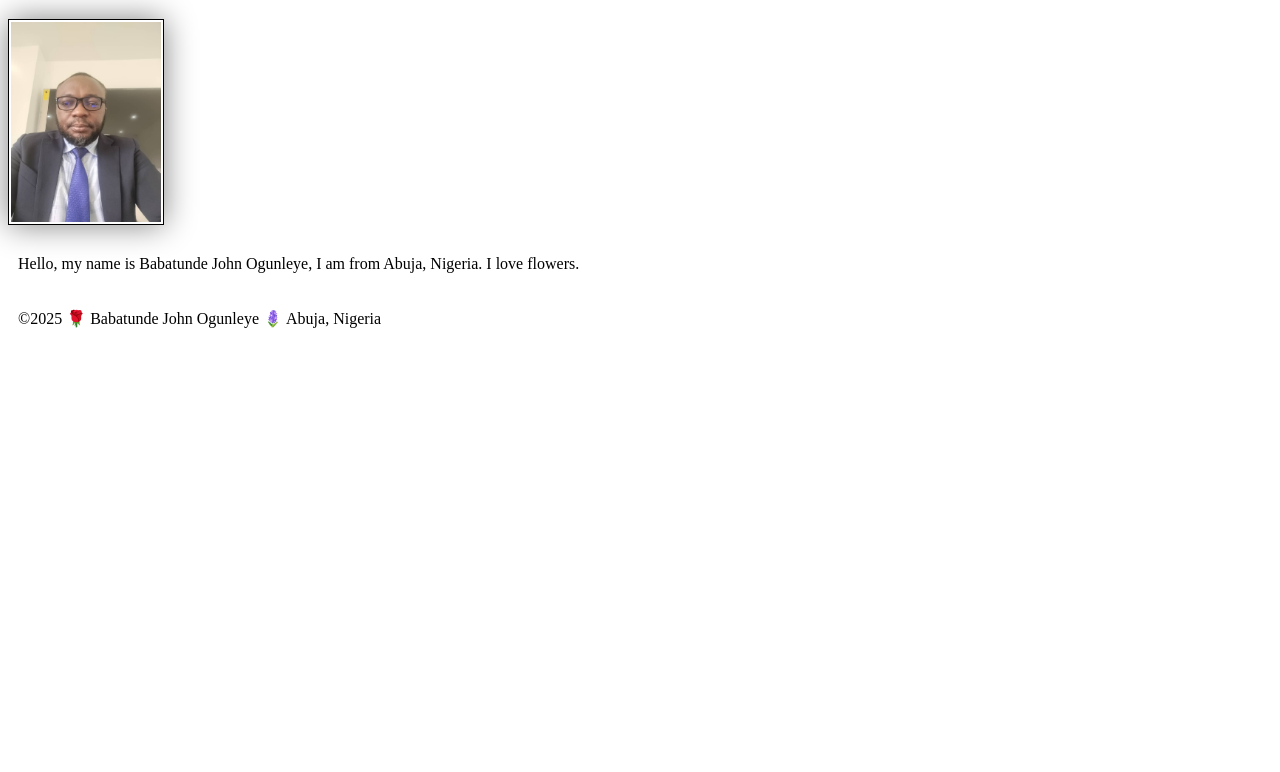
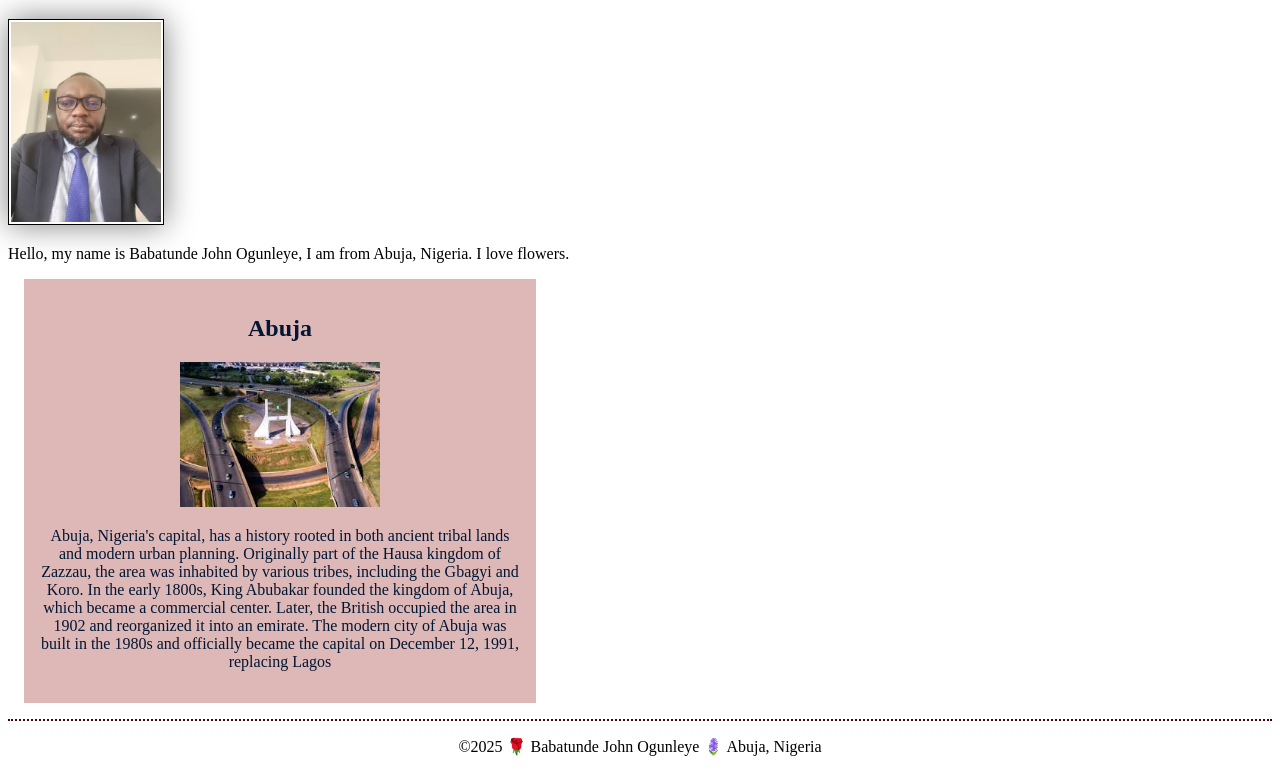
Before and after one commit to infoleye/wdd130, a plain HTML site: page index.html in a window 1280 px wide. Shown: the part 205-977 px from the top of the page. Before the commit the page ends 800 px from the top, so only its background shows below. Drawn offline with Linux system fonts and the light colour scheme.

Commit message:
Home Page Enhancement

```diff
--- a/index.html
+++ b/index.html
@@ -5,6 +5,8 @@
     <meta charset="utf-8">
     <meta name="viewport" content="width=device-width, initial-scale=1.0">
     <title>Babatunde John Ogunleye | WDD 130</title>
+    <meta name="description" content="Babatunde John Ogunleye. BYU-Idaho wdd130 course home page.">
+    <meta name="author" content="Babatunde John Ogunleye">
     <link rel="stylesheet" href="styles/styles.css">
 </head>
 
@@ -21,6 +23,15 @@
         <img src="images/profile.jpg" alt="Hello, my name is Babatunde John ogunleye" width="200">
         <p>Hello, my name is Babatunde John Ogunleye, I am from Abuja, Nigeria. I love flowers.</p>
     </main>
+    <aside>
+        <h2>Abuja</h2>
+        <img src="images/abuja.jpeg" alt="Abuja city gate" width="200">
+        <p>Abuja, Nigeria's capital, has a history rooted in both ancient tribal lands and modern urban planning.
+            Originally part of the Hausa kingdom of Zazzau, the area was inhabited by various tribes, including the
+            Gbagyi and Koro. In the early 1800s, King Abubakar founded the kingdom of Abuja, which became a commercial
+            center. Later, the British occupied the area in 1902 and reorganized it into an emirate. The modern city of
+            Abuja was built in the 1980s and officially became the capital on December 12, 1991, replacing Lagos</p>
+    </aside>
     <footer>
         <p> ©2025 🌹 Babatunde John Ogunleye 🪻 Abuja, Nigeria</p>
     </footer>
--- a/styles/styles.css
+++ b/styles/styles.css
@@ -1,3 +1,7 @@
+main {
+    max-width: 840px;
+}
+
 nav {
     background-color: darkblue;
     padding: 10px;
@@ -13,7 +17,7 @@ h1 {
     color: darkblue;
 }
 
-img {
+main img {
     width: 150px;
     height: auto;
     border: 1px solid black;
@@ -22,5 +26,29 @@ img {
 }
 
 p {
-    padding: 10px;
+    padding: 0;
 }
+
+aside {
+    width: 30rem;
+    margin: 1rem;
+    border: 1px solid rgb(red, green, blue / 0.2);
+    padding: 1rem;
+    background-color: #deb7b7;
+    color: #011733;
+    text-align: center;
+
+}
+
+img {
+    width: 200px;
+    height: auto;
+
+}
+
+footer {
+    margin-top: 1rem;
+    border-top: 2px dotted #420202;
+    text-align: center;
+
+}
```
Also changed, not shown: images/abuja.jpeg (added).
